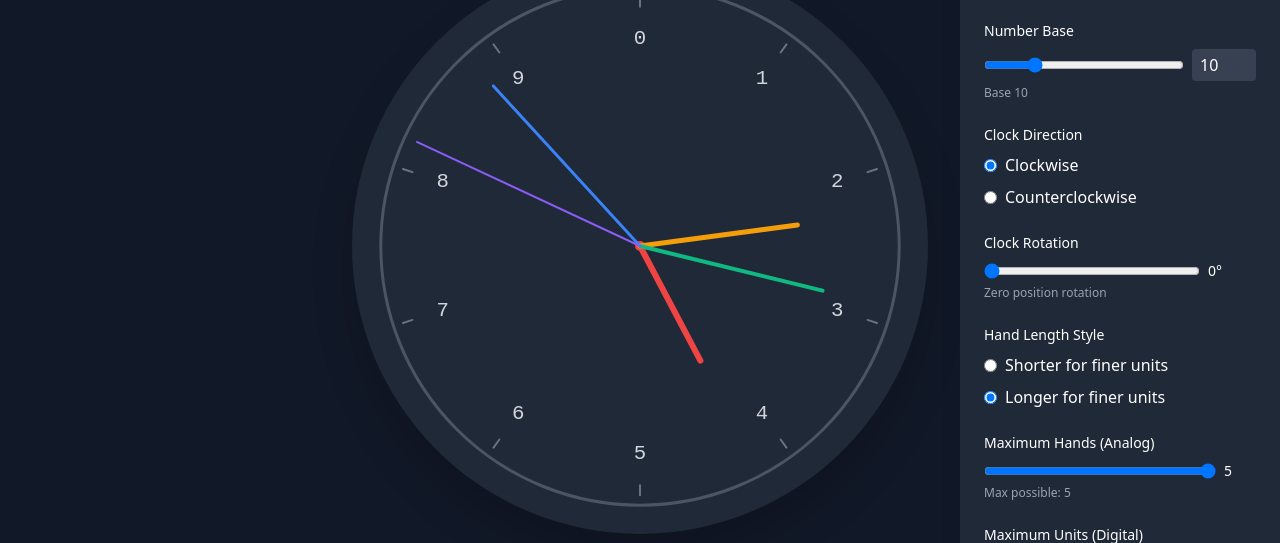
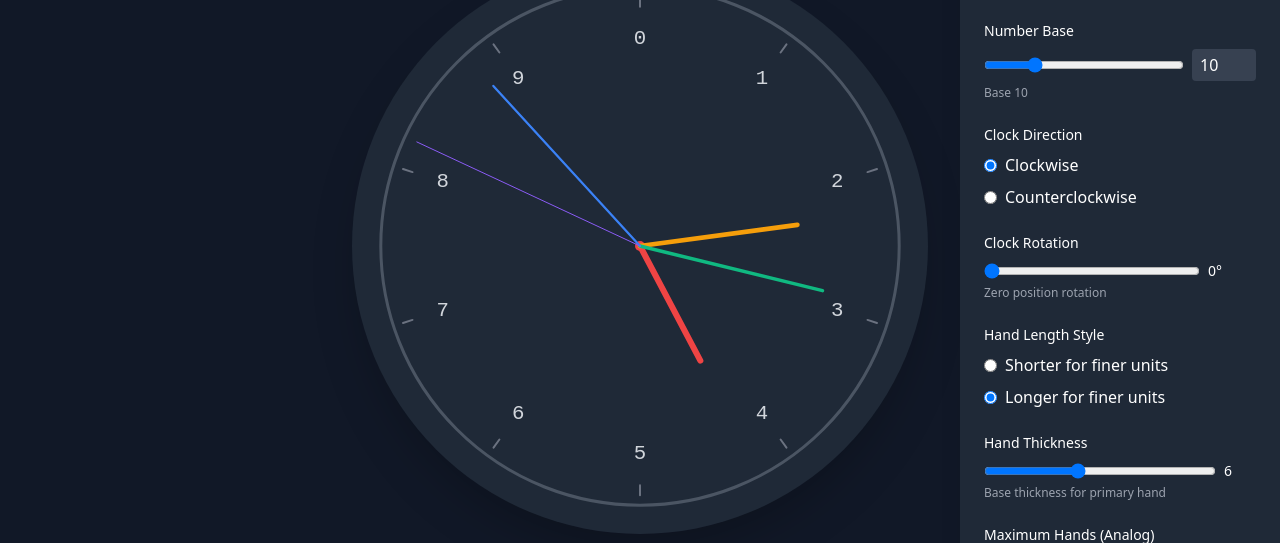
Before and after one commit to kinanmartin/base-n-world, a plain HTML site: page base_n_clock/index.html in a window 1280 px wide. Shown: the part 83-626 px from the top of the page. Drawn offline with nearby package versions, Linux system fonts and the light colour scheme.

Commit message:
add control over hand thickness

```diff
--- a/base_n_clock/index.html
+++ b/base_n_clock/index.html
@@ -108,6 +108,16 @@
                         </div>
                     </div>
 
+                    <!-- Hand Thickness -->
+                    <div class="mb-6">
+                        <label for="thicknessSlider" class="block text-sm font-medium mb-2">Hand Thickness</label>
+                        <div class="flex items-center gap-2">
+                            <input type="range" id="thicknessSlider" min="2" max="12" value="6" class="flex-1">
+                            <span id="thicknessValue" class="text-sm w-8">6</span>
+                        </div>
+                        <div class="text-xs text-gray-400 mt-1">Base thickness for primary hand</div>
+                    </div>
+
                     <!-- Max Hands -->
                     <div class="mb-6">
                         <label for="maxHandsSlider" class="block text-sm font-medium mb-2">Maximum Hands (Analog)</label>
@@ -168,6 +178,7 @@
         let maxHands = 6;
         let maxUnits = 6;
         let separatorDigits = 1;
+        let handThickness = 6; // Base thickness for the primary hand
         let animationFrame = null;
 
         // Constants
@@ -201,6 +212,7 @@
                     maxHands = settings.maxHands || 6;
                     maxUnits = settings.maxUnits || 6;
                     separatorDigits = settings.separatorDigits !== undefined ? settings.separatorDigits : 1;
+                    handThickness = settings.handThickness || 6;
 
                     // Update UI elements to reflect loaded settings
                     document.getElementById('baseSlider').value = currentBase;
@@ -213,6 +225,8 @@
                     document.getElementById('maxUnitsSlider').value = maxUnits;
                     document.getElementById('maxUnitsValue').textContent = maxUnits;
                     document.getElementById('separatorInput').value = separatorDigits;
+                    document.getElementById('thicknessSlider').value = handThickness;
+                    document.getElementById('thicknessValue').textContent = handThickness;
 
                     // Set radio buttons
                     document.querySelector(`input[name="direction"][value="${clockDirection}"]`).checked = true;
@@ -236,7 +250,8 @@
                     handLengthStyle: handLengthStyle,
                     maxHands: maxHands,
                     maxUnits: maxUnits,
-                    separatorDigits: separatorDigits
+                    separatorDigits: separatorDigits,
+                    handThickness: handThickness
                 };
                 localStorage.setItem(STORAGE_KEY, JSON.stringify(settings));
             } catch (error) {
@@ -337,6 +352,14 @@
                     handLengthStyle = this.value;
                     saveSettings();
                 });
+            });
+
+            // Hand Thickness
+            const thicknessSlider = document.getElementById('thicknessSlider');
+            thicknessSlider.addEventListener('input', function() {
+                handThickness = parseInt(this.value);
+                document.getElementById('thicknessValue').textContent = handThickness;
+                saveSettings();
             });
 
             // Max Hands
@@ -569,7 +592,18 @@
                     // Shorter for finer units (default)
                     handLength = radius * (0.9 - index * 0.12);
                 }
-                const handWidth = Math.max(1, 6 - index);
+                // Calculate hand width proportionally based on max possible hands for this base
+                // This keeps thickness consistent when changing visible hands
+                const minThickness = 1;
+                const maxPossibleHands = calculateMaxPossibleUnits();
+                let handWidth;
+                if (maxPossibleHands <= 1) {
+                    handWidth = handThickness;
+                } else {
+                    const thicknessRange = handThickness - minThickness;
+                    const thicknessDecrement = thicknessRange / (maxPossibleHands - 1);
+                    handWidth = Math.max(minThickness, handThickness - (index * thicknessDecrement));
+                }
                 let angle = ((unit.value + unit.fraction) / currentBase) * 2 * Math.PI - Math.PI / 2;
 
                 // Apply rotation
```
